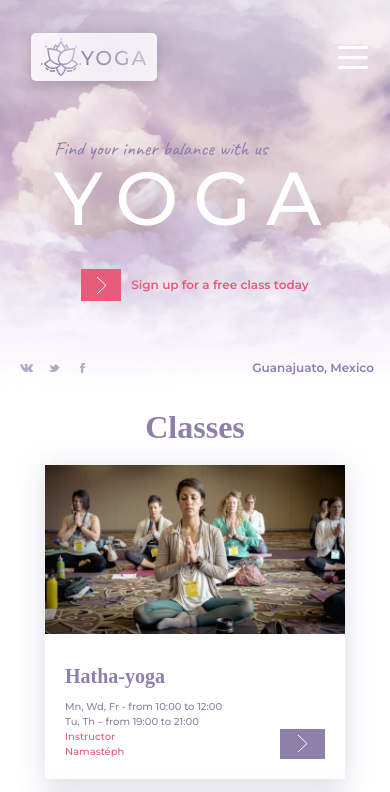
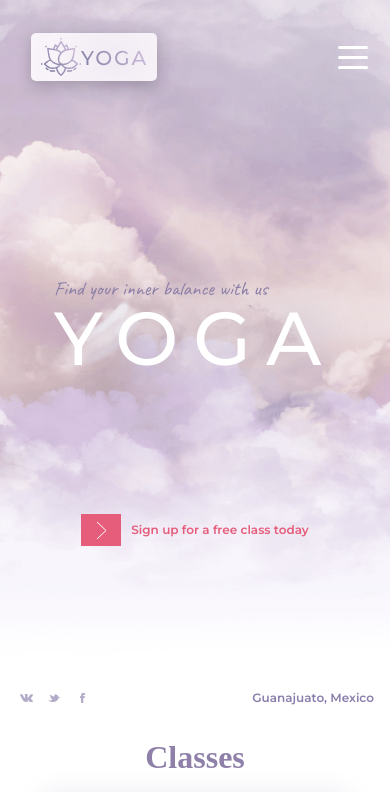
Before and after one commit to iamalexcrow/Portfolio_Yoga, a React (Create React App) app: page / in a window 390 px wide. Shown: the top 792 px of the page. Built offline with nearby package versions, Linux system fonts and the light colour scheme; a web font is replaced by a local one.

Commit message:
bigger hero for mobiles

```diff
--- a/src/Blocks/Footer/styled.ts
+++ b/src/Blocks/Footer/styled.ts
@@ -29,7 +29,6 @@ export const TopPart = styled(Flex)`
   }
   @media (max-width: 850px) {
     background-size: 400%;
-    padding-bottom: 40px;
     padding-bottom: 0px;
   }
   @media (max-width: 450px) {
@@ -37,12 +36,16 @@ export const TopPart = styled(Flex)`
   }
   @media (max-width: 350px) {
     background-size: 650%;
+    padding: 0px;
   }
 `;
 
 export const BottomPart = styled(Flex)`
   background-color: #8373a1;
   height: 100px;
+  @media (max-width: 500px) {
+    height: 70px;
+  }
 `;
 
 export const FlexCols = styled(Flex)`
--- a/src/Blocks/Hero/styled.ts
+++ b/src/Blocks/Hero/styled.ts
@@ -46,7 +46,7 @@ export const Container = styled(Center)`
   margin: 0 auto;
   margin-top: 40px;
   @media (max-width: 850px) {
-    margin-top: 20px;
+    margin-top: 160px;
   }
 `;
 
@@ -80,11 +80,11 @@ export const ButtonBlock = styled(Flex)`
     bottom: -70px;
   }
   @media (max-width: 850px) {
-    bottom: -50px;
+    bottom: -170px;
   }
-  @media (max-width: 450px) {
+  /* @media (max-width: 450px) {
     bottom: -65px;
-  } ;
+  } ; */
 `;
 
 export const Button = styled(Center)`
@@ -126,7 +126,7 @@ export const Footer = styled(Flex)`
     margin-top: 150px;
   }
   @media (max-width: 850px) {
-    margin-top: 110px;
+    margin-top: 300px;
   }
 `;
 
--- a/src/styled.ts
+++ b/src/styled.ts
@@ -9,20 +9,20 @@ export const AppWrapper = styled.div`
     background-size: 120%;
   }
   @media (max-width: 750px) {
-    background-size: 130%;
+    background-size: 200%;
   }
   @media (max-width: 650px) {
-    background-size: 140%;
+    background-size: 200%;
   }
+  /* @media (max-width: 550px) {
+    background-size: 150%;
+  } */
   @media (max-width: 550px) {
-    background-size: 150%;
+    background-size: 270%;
   }
-  @media (max-width: 450px) {
-    background-size: 160%;
-  }
-  @media (max-width: 350px) {
+  /* @media (max-width: 350px) {
     background-size: 180%;
-  }
+  } */
 `;
 
 export const Clouds = styled.div`
@@ -68,7 +68,6 @@ export const BackgroundFlowerLeft = styled.div`
   }
   @media (max-width: 650px) {
     background-size: 140%;
-    padding-bottom: 0px;
   }
   @media (max-width: 550px) {
     background-size: 150%;
```
